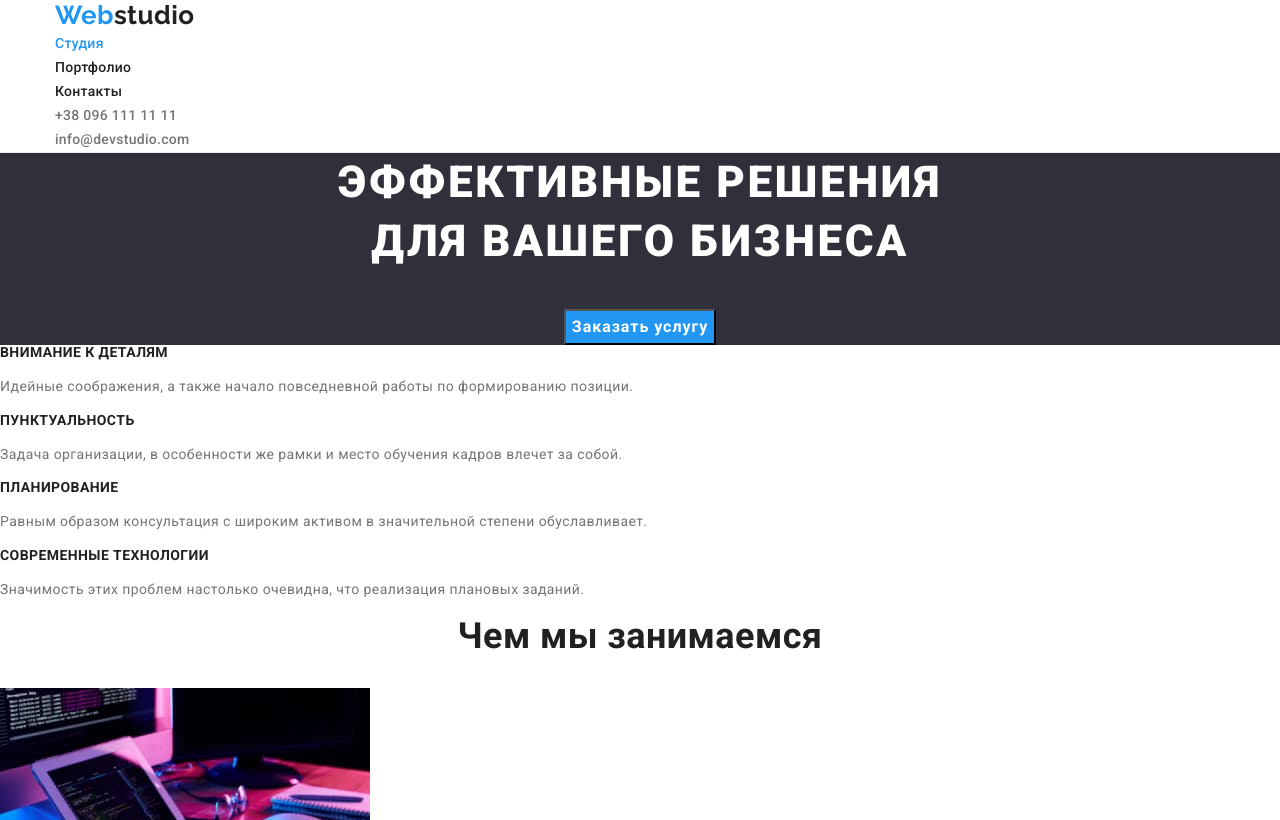
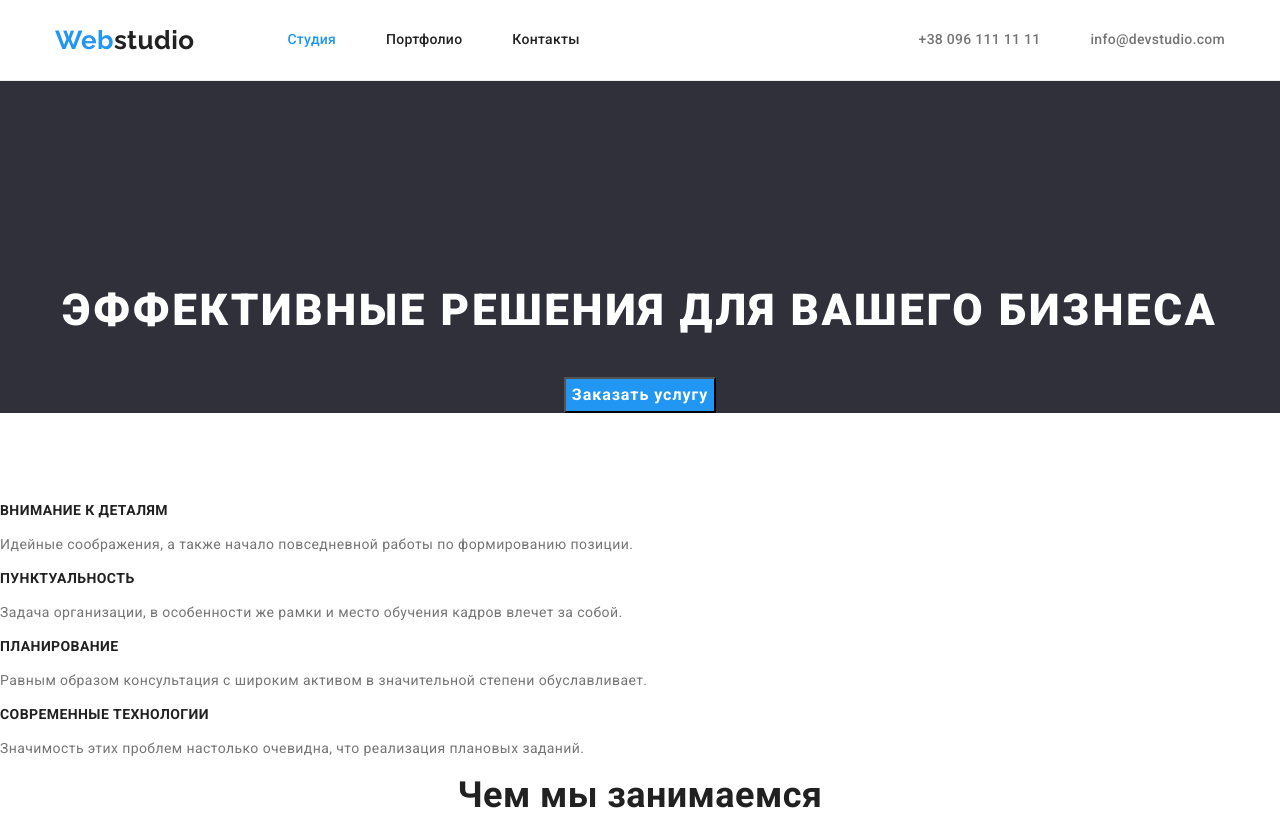
Before and after one commit to VasylievKostia/goit-markup-hw-02, a plain HTML site: page index.html in a window 1280 px wide. Shown: the top 820 px of the page. Drawn offline with nearby package versions, Linux system fonts and the light colour scheme.

Commit message:
hw2 v1.4

```diff
--- a/css/styles.css
+++ b/css/styles.css
@@ -46,7 +46,6 @@ img {
     padding-right: 15px;
     margin-left: auto;
     margin-right: auto;
-
 }
 
 .link {
@@ -54,19 +53,41 @@ img {
     color: inherit;
 }
 
-.header .nav .link:focus,
-.header .nav .link:hover {
+.header .link:focus,
+.header .link:hover {
     color: var(--logo-button-color);
 }
 .list {
+    margin-top: 0;
+    margin-bottom: 0;
+    padding-left: 0;
     list-style: none;
-    padding-left: 0;
-	margin: 0;
 }
 
 .header {
     max-width: 100%;
     border-bottom: 1px solid #ECECEC;
+}
+.nav-list {
+    display:  inline-flex;
+}
+.nav-item:not(:last-child) {
+    margin-right: 50px;
+}
+
+.contacts {
+    display: inline-flex;
+    margin-left: auto;
+}
+
+.contacts-item:not(:last-child) {
+    margin-right: 50px;
+}
+
+.header .conteiner {
+    display: flex;
+    align-items: center;
+    height: 80px;
 }
 
 .main-button {
@@ -93,6 +114,7 @@ img {
     font-size: 26px;
     line-height: 1.19;
     color: var(--header-color);
+    margin-right: 93px;
 }
 .logo-part {
     color: var(--logo-button-color);
@@ -110,10 +132,8 @@ img {
 .nav .link.current {
     color: var(--logo-button-color);
 }
-.hero {
-    background-color: var(--background-color);
-    text-align: center;
-}
+
+
 .hero-text {
     font-weight: 900;
     font-size: 44px;
@@ -121,6 +141,17 @@ img {
     letter-spacing: 0.06em;
     text-transform: uppercase;
     color: var(--hero-text-color);}
+
+.hero {
+        margin-bottom: 90px;
+}
+
+.hero {
+        background-color: var(--background-color);
+        text-align: center;
+        padding-top: 200px;
+
+}
 .visually-hidden {
     position: absolute !important;
     clip: rect(1px 1px 1px 1px);
@@ -139,6 +170,7 @@ img {
     text-align: center;
     color: var(--header-color);
   }
+
   .sub-title {
     font-weight: 700;
     font-size: 14px;
@@ -146,41 +178,53 @@ img {
     text-transform: uppercase;
     color: var(--header-color);
   }
+
   .team-section {
     text-align: center;
     background-color: var(--ligth-bg-color);
   }
+
   .member-name {
-
     font-weight: 500;
     font-size: 16px;
     line-height: 1.19;
     color: var(--header-color);
   }
+
   .member-position {
     font-weight: 400;
     font-size: 16px;
     line-height: 1.19;
     }
 
-    .footer {
-        background-color: var(--background-color);
+.footer {
+    background-color: var(--background-color);
     }
-    .footer-logo {
+
+.footer .link {
+font-style: normal;
+font-weight: 400;
+font-size: 14px;
+line-height: 1.71;
+}
+
+.footer .adres {
+font-style: normal;
+font-weight: 400;
+font-size: 14px;
+line-height: 1.71;
+color: var(--hero-text-color);
+}
+.footer .logo {
     font-family: Raleway;
     font-weight: 700;
     font-size: 26px;
     line-height: 1.19;
     color: var(--hero-text-color);
     }
-.nav {
-    font-style: normal;
-    display: block;
-
-}
-.adress-list .link:hover,
-.adress-list .link:focus {
-    color: var(--hero-text-color);
+.adress .link:hover,
+.adress .link:focus {
+    color: var(--logo-button-color);
 }
 .portpholio-button {
     font-weight: 500;
--- a/index.html
+++ b/index.html
@@ -19,24 +19,23 @@
         <a class="logo" href="./index.html"><span class="logo-part">Web</span>studio </a>
         <!--Навигация-->
         <nav class="nav">
-
-            <ul class="list adress-list ">
-                <li class="adress-item"> <a class="link current" href="./index.html">Студия</a> </li>
-                <li class="adress-item"> <a class="link" href="./portfolio.html">Портфолио</a> </li>
-                <li class="adress-item"> <a class="link" href="">Контакты</a></li>
+            <ul class="list nav-list">
+                <li class="nav-item"> <a class="link current" href="./index.html">Студия</a> </li>
+                <li class="nav-item"> <a class="link" href="./portfolio.html">Портфолио</a> </li>
+                <li class="nav-item"> <a class="link" href="">Контакты</a></li>
             </ul>
             </nav>
         <!--Контакты-->
-        <ul class="list">
-                <li> <a class="link" href="tel:+380961111111">+38 096 111 11 11</a></li>
-                <li> <a class="link" href="mailto:info@devstudio.com">info@devstudio.com</a></li>
+        <ul class="list contacts">
+                <li class="contacts-item"> <a class="link" href="tel:+380961111111">+38 096 111 11 11</a></li>
+                <li class="contacts-item"> <a class="link" href="mailto:info@devstudio.com">info@devstudio.com</a></li>
         </ul>
     </div>
 </header>
     <main>
         <!--Блок-герой-->
         <section class="hero">
-            <h1 class="hero-text">Эффективные решения <br /> для вашего бизнеса</h1>
+            <h1 class="hero-text">Эффективные решения для вашего бизнеса</h1>
             <button class="main-button" type="button">Заказать услугу</button>
         </section>
         <!--Качества-->
@@ -88,11 +87,11 @@
     </main>
     <footer class="footer">
         <!--Логотип-->
-        <a class="link" href="./index.html"><span class="footer-logo"><span class="logo-part">Web</span>studio</span> </a>
+        <a class="link logo" href="./index.html"><span class="logo-part">Web</span>studio </a>
         <!--Адресс-->
-        <address class="adress-list">
-            <ul class="list">
-            <li><a class="link" href="https://goo.gl/maps/nLmr9THdFMke6AbC8" target="_blank" rel="noreferrer noopener"> г. Киев, пр-т Леси Украинки, 26 </a></li>
+        <address>
+            <ul class="adress list">
+            <li><a class="link adres" href="https://goo.gl/maps/nLmr9THdFMke6AbC8" target="_blank" rel="noreferrer noopener"> г. Киев, пр-т Леси Украинки, 26 </a></li>
             <li><a class="link" href="mailto:info@example.com">info@example.com</a></li>
             <li><a class="link" href="tel:+380991111111">+38 099 111 11 11</a></li>
         </ul>
```
Also changed, not shown: portfolio.html (+14 -14 lines).
